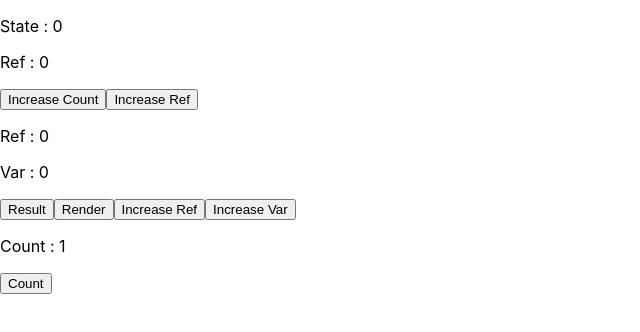
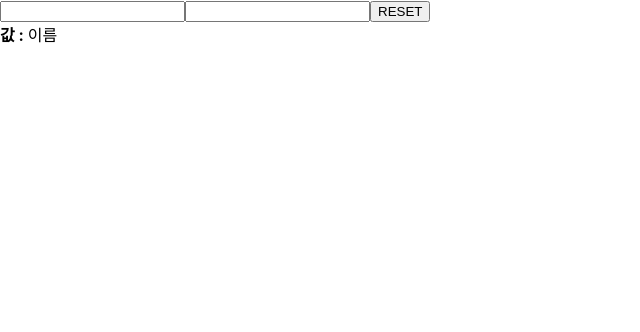
Before and after one commit to noranlenna/react-practice, a React (Create React App) app: page / in a window 1280 px wide. Shown: the top 332 px of the page, without its empty margins (0-640 px from the left). Built offline with nearby package versions, Linux system fonts and the light colour scheme.

Commit message:
velopert react part added.

```diff
--- a/src/App.js
+++ b/src/App.js
@@ -1,10 +1,12 @@
-import ByulHooksUseRefPartOne from "./component/byulcoding/hooks/userefpartone/Byul-Hooks-UseRefPartOne";
+
+import MultipleInput from "./component/velopert-web/1/9.multipleinputs/MultipleInput";
+
 
 function App() {
   return (
     <div className="App">
       <div className="react-practice">
-        <ByulHooksUseRefPartOne></ByulHooksUseRefPartOne>
+        <MultipleInput></MultipleInput>
       </div>
     </div>
   );
--- /dev/null
+++ b/src/component/velopert-web/1/9.multipleinputs/MultipleInput.jsx
@@ -0,0 +1,61 @@
+import React, { useState } from "react";
+
+function MultipleInput() {
+  const [inputs, setInputs] = useState({
+    name: "",
+    nickname: "",
+  });
+  /**
+   * input의 개수가 여러개일 경우, useState를 여러번 사용해선 안된다.
+   * input에 name을 설정하고, 이벤트가 발생할 때 값을 참조하는 방식으로 state에 접근한다.
+   * useState의 값은 항상 객체 형태로 상태관리 한다.
+   */
+  const { name, nickname } = inputs;
+
+  /**
+   * 리엑트에서 객체를 수정할 때에는 값을 직접 수정해선 안된다.
+   * 새로운 객체를 복사한 뒤, 그 객체에 값을 변경한 후,
+   * 해당 객체를 사용하도록 한다.
+   */
+  const handleOnChange = (e) => {
+		// event.target 객체 내의 value, name 비구조화 할당
+    const { value, name } = e.target;
+    setInputs({
+      ...inputs, // 객체 복사
+      [name]: value, // input 태그의 name, value를 할당한다.
+    });
+  };
+
+  const handleOnReset = () => {
+    setInputs({
+      name: "",
+      nickname: "",
+    });
+  };
+
+  return (
+    <div>
+      <input
+        type="text"
+        name="name"
+        value={name}
+        placeholder={name}
+        onChange={handleOnChange}
+      />
+      <input
+        type="text"
+        name="nickname"
+        value={nickname}
+        placeholder={nickname}
+        onChange={handleOnChange}
+      />
+      <button type="button" onClick={handleOnReset}>RESET</button>
+      <div className="">
+        <b>값 : </b>
+        이름
+      </div>
+    </div>
+  );
+}
+
+export default MultipleInput;
```
Also changed, not shown: src/component/velopert-web/1/10.useref/InputSample.jsx (added, +55 -0 lines), src/component/velopert-web/1/11.array/User.jsx (added, +11 -0 lines), src/component/velopert-web/1/11.array/UserList.jsx (added, +46 -0 lines), src/component/velopert-web/1/8.inputstate/InputStates.jsx (added, +24 -0 lines), src/component/velopert-web/1/11.array/readme.md (added), src/component/velopert-web/1/9.multipleinputs/readme.md (added).
